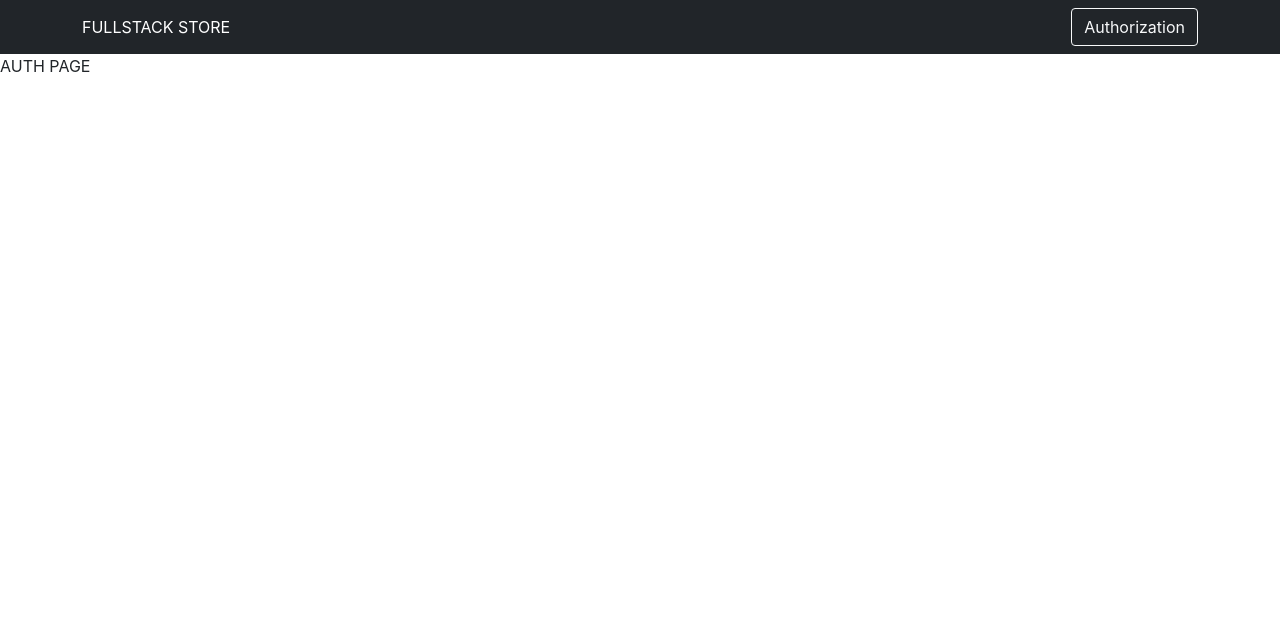
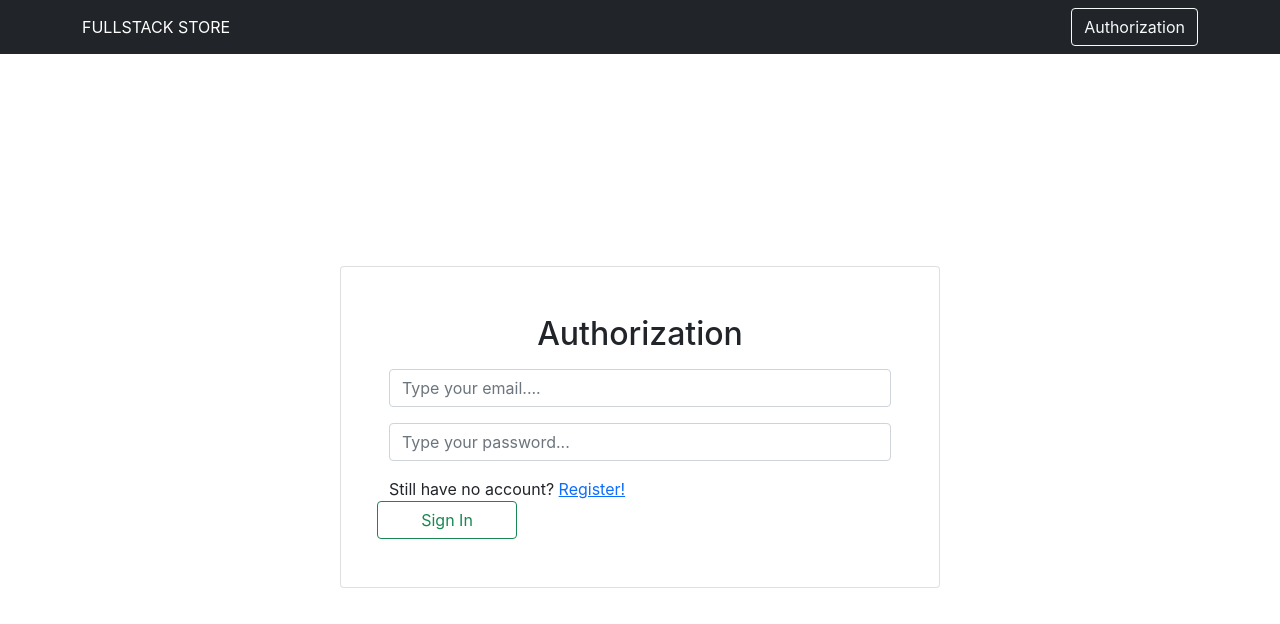
Before and after one commit to Gleb-Gaiduk/fullstack-store, a React (Create React App) app in the folder client/: page /login in a window 1280 px wide. Shown: the top 624 px of the page. Built offline with nearby package versions, Linux system fonts and the light colour scheme.

Commit message:
Add login/registration page layout

```diff
--- a/client/src/pages/AuthPage.jsx
+++ b/client/src/pages/AuthPage.jsx
@@ -1,5 +1,67 @@
+import React, { useState } from 'react';
+import { Container, Form } from 'react-bootstrap';
+import Button from 'react-bootstrap/Button';
+import Card from 'react-bootstrap/Card';
+import Row from 'react-bootstrap/Row';
+import { NavLink, useHistory, useLocation } from 'react-router-dom';
+import { LOGIN_ROUTE, REGISTRATION_ROUTE } from '../routes/routesConsts';
+
 const Auth = () => {
-  return <div>AUTH PAGE</div>;
+  const location = useLocation();
+  const history = useHistory();
+
+  const isLogin = location.pathname === LOGIN_ROUTE;
+
+  const [email, setEmail] = useState('');
+  const [password, setPassword] = useState('');
+
+  return (
+    <Container
+      className='d-flex justify-content-center align-items-center'
+      style={{ height: window.innerHeight - 54 }}
+    >
+      <Card style={{ width: 600 }} className='p-5'>
+        <h2 className='m-auto'>{isLogin ? 'Authorization' : 'Registration'}</h2>
+        <Form className='d-flex flex-column'>
+          <Form.Control
+            className='mt-3'
+            placeholder='Type your email....'
+            value={email}
+            onChange={e => setEmail(e.target.value)}
+          />
+          <Form.Control
+            className='mt-3'
+            placeholder='Type your password...'
+            value={password}
+            onChange={e => setPassword(e.target.value)}
+            type='password'
+          />
+          <Row
+            className='d-flex justify-content-between mt-3 pl-3 pr-3'
+            style={{ flexWrap: 'nowraps', flexShrink: '1' }}
+          >
+            {isLogin ? (
+              <div style={{ flexShrink: '1' }}>
+                Still have no account?{' '}
+                <NavLink to={REGISTRATION_ROUTE}>Register!</NavLink>
+              </div>
+            ) : (
+              <div style={{ flexShrink: '1' }}>
+                Already have an account?{' '}
+                <NavLink to={LOGIN_ROUTE}>Sign in!</NavLink>
+              </div>
+            )}
+            <Button
+              style={{ width: '140px', marginRight: '12px' }}
+              variant={'outline-success'}
+            >
+              {isLogin ? 'Sign In' : 'Registration'}
+            </Button>
+          </Row>
+        </Form>
+      </Card>
+    </Container>
+  );
 };
 
 export default Auth;
```
